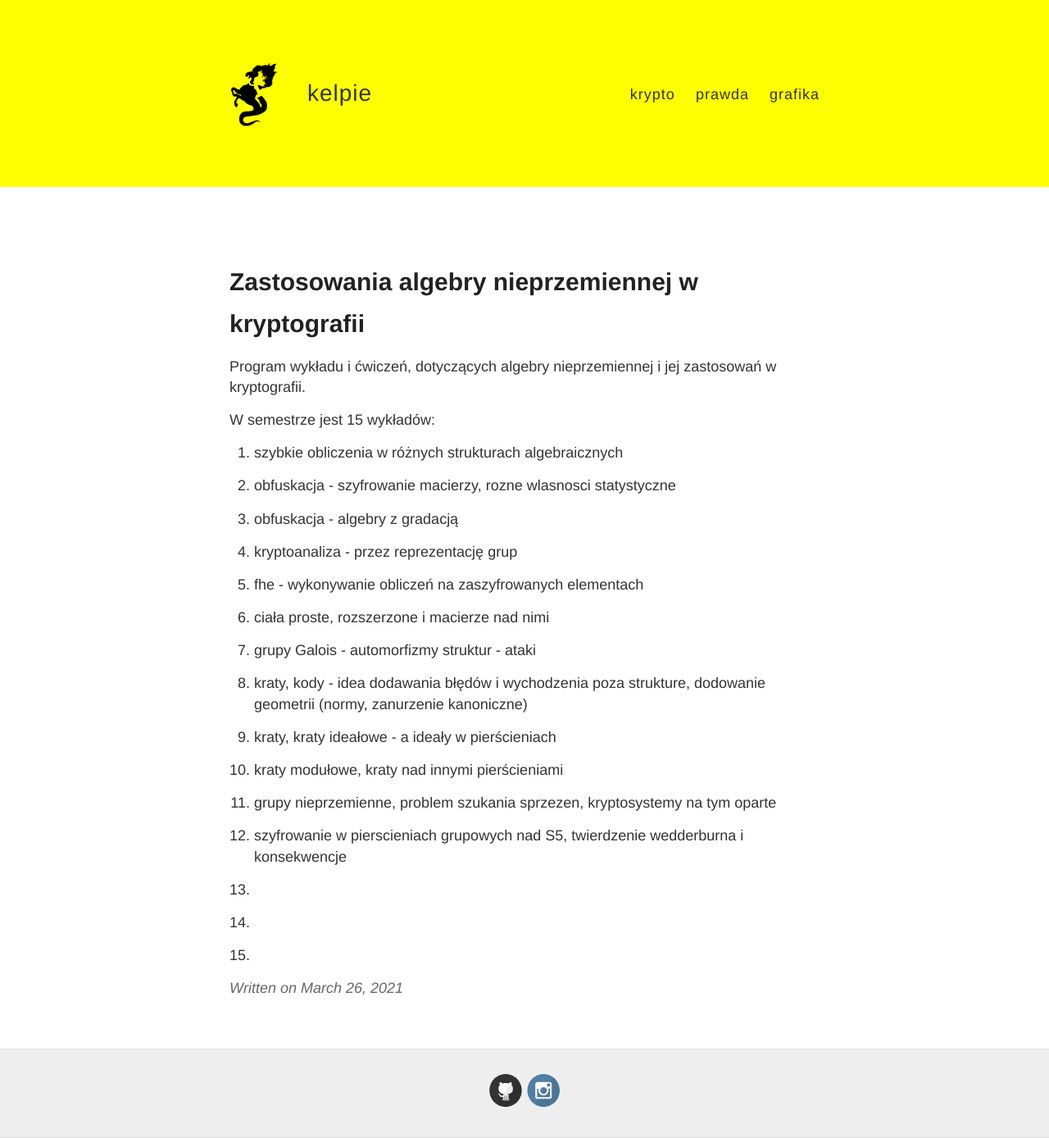
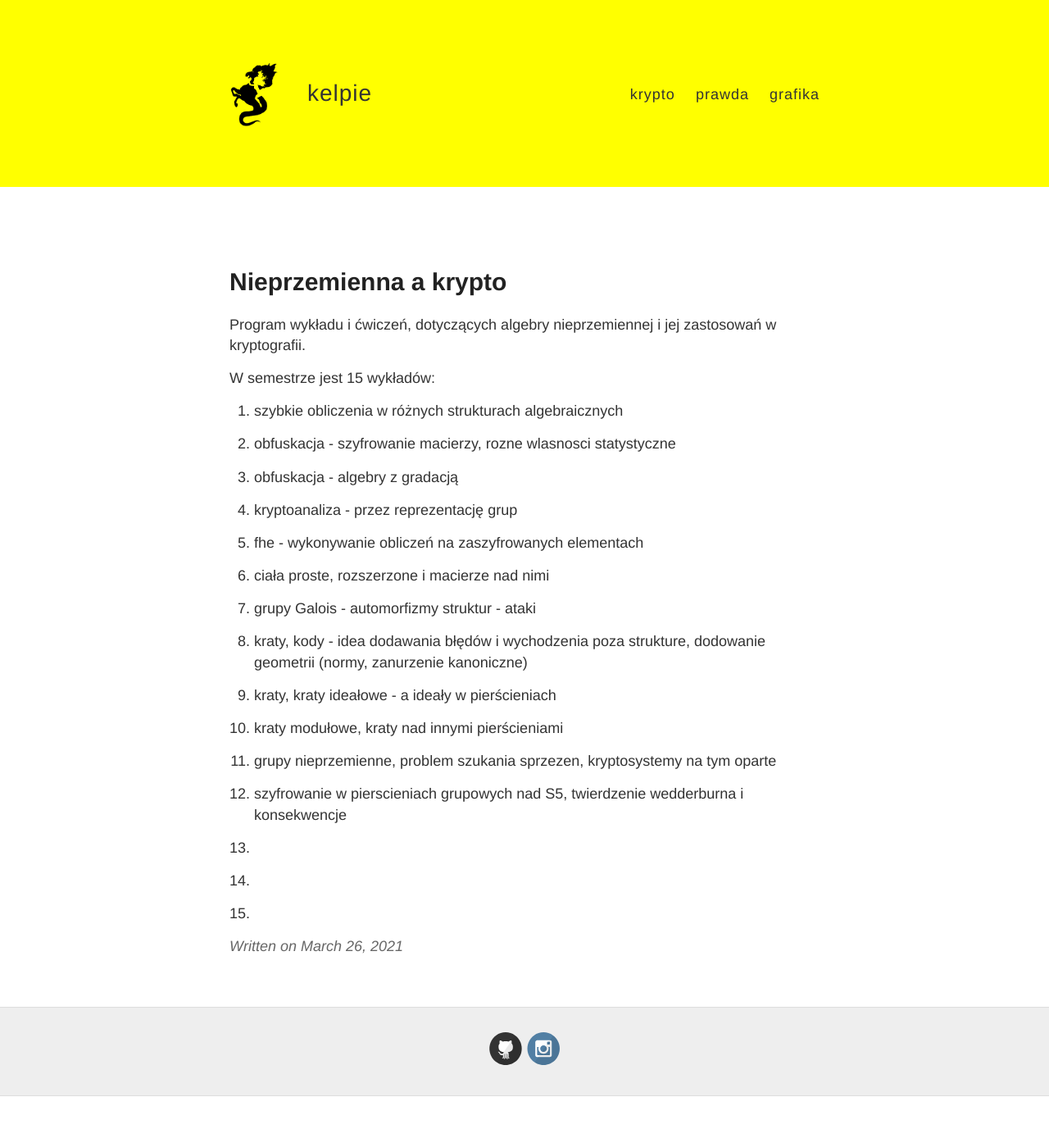
Before and after one commit to keIpie/keIpie.github.io, a Jekyll site: the page built from popular/_posts/2021-3-26-program-nieprzemienna-krypto.md, in a window 1280 px wide. Shown: the whole page at 82% size. Built offline with Jekyll 4.4.1, drawn with Linux system fonts in a browser that asks for light colours; after the commit the page ends 1337 px from its top, so only the background shows below that.

Commit message:
crypto noncomm

```diff
--- a/popular/_posts/2021-3-26-program-nieprzemienna-krypto.md
+++ b/popular/_posts/2021-3-26-program-nieprzemienna-krypto.md
@@ -1,6 +1,6 @@
 ---
 layout: post
-title: Zastosowania algebry nieprzemiennej w kryptografii
+title: Nieprzemienna a krypto
 ---
 
 Program wykładu i ćwiczeń, dotyczących algebry nieprzemiennej i jej zastosowań
```
